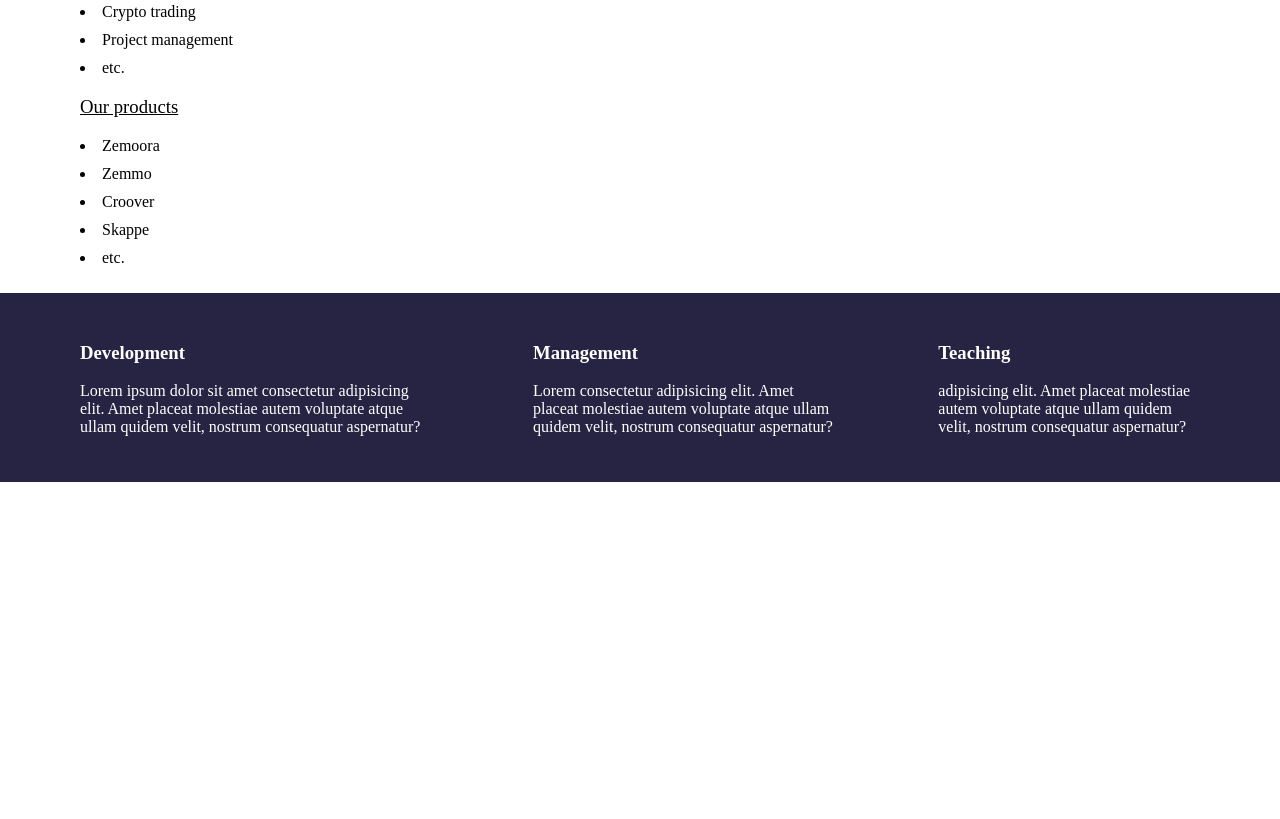
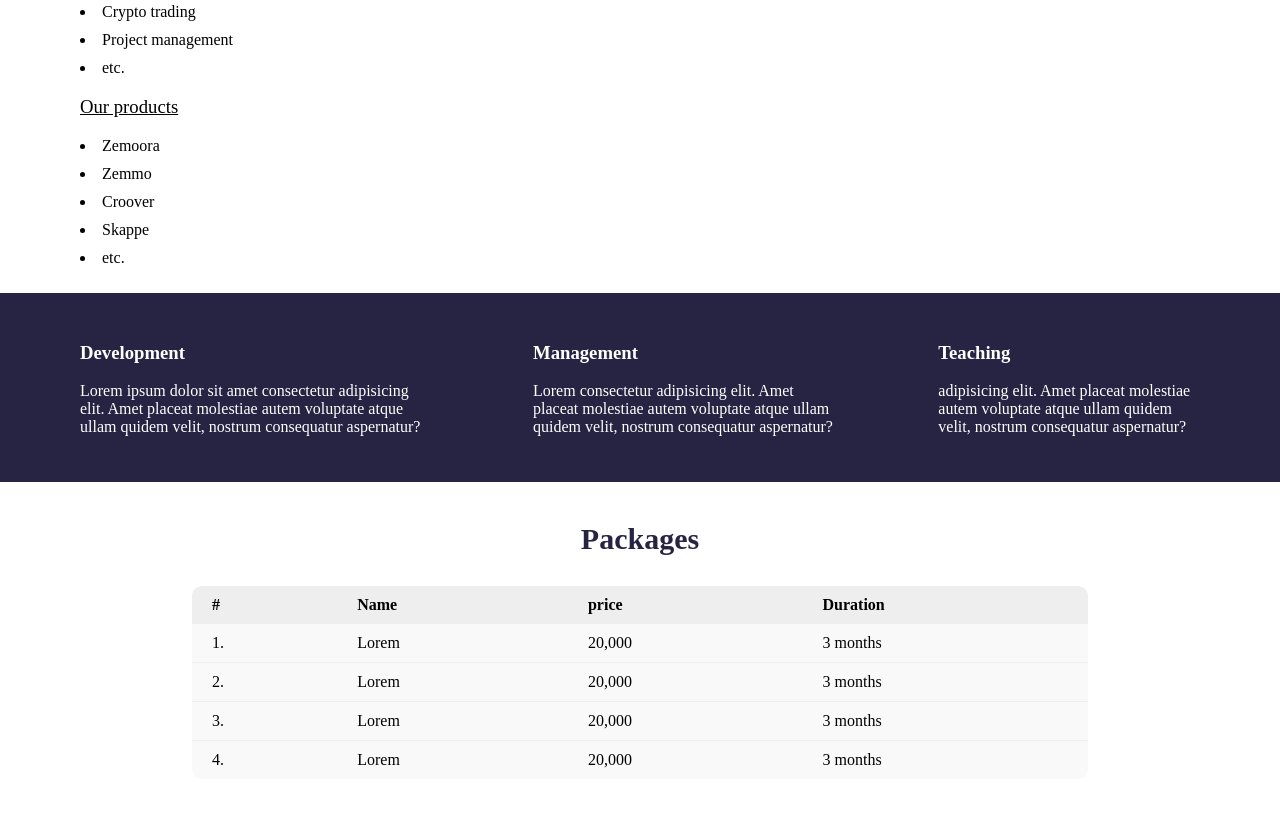
Before and after one commit to durosly/dev103-lesson12-project, a plain HTML site: page index.html in a window 1280 px wide. Shown: the part 932-1751 px from the top of the page. Before the commit the page ends 1414 px from the top, so only its background shows below. Drawn offline with Linux system fonts and the light colour scheme.

Commit message:
designed table layout

```diff
--- a/assets/css/main.css
+++ b/assets/css/main.css
@@ -83,3 +83,49 @@ nav a {
 .slogan-area div {
     margin: 20px 0;
 }
+
+.service-charge {
+    padding: var(--container-padding);
+    display: flex;
+    flex-direction: column;
+    align-items: center;
+}
+
+.service-charge h3 {
+    font-size: 30px;
+    color: var(--color-primary);
+}
+
+.service-charge .table-container {
+    width: 80%;
+    border-radius: 10px;
+    overflow: hidden;
+    margin-bottom: 30px;
+}
+
+.service-charge table {
+    width: 100%;
+    border-collapse: collapse;
+    /* background-color: orange; */
+}
+
+.service-charge td, .service-charge th {
+    padding: 10px 20px;
+}
+
+.service-charge th {
+    text-align: left;
+    background-color: #eeeeee;
+}
+
+.service-charge td {
+    background-color: #f9f9f9;
+}
+
+.service-charge tbody tr {
+    border-bottom: 1px solid #eeeeee;
+}
+
+.service-charge tbody tr:last-child {
+    border-bottom: none;
+}
--- a/index.html
+++ b/index.html
@@ -56,5 +56,46 @@
                 <p>adipisicing elit. Amet placeat molestiae autem voluptate atque ullam quidem velit, nostrum consequatur aspernatur?</p>
             </div>
         </div>
+        <div class="service-charge">
+            <h3>Packages</h3>
+            <div class="table-container">
+                <table>
+                    <thead>
+                        <tr>
+                            <th>#</th>
+                            <th>Name</th>
+                            <th>price</th>
+                            <th>Duration</th>
+                        </tr>
+                    </thead>
+                    <tbody>
+                        <tr>
+                            <td>1.</td>
+                            <td>Lorem</td>
+                            <td>20,000</td>
+                            <td>3 months</td>
+                        </tr>
+                        <tr>
+                            <td>2.</td>
+                            <td>Lorem</td>
+                            <td>20,000</td>
+                            <td>3 months</td>
+                        </tr>
+                        <tr>
+                            <td>3.</td>
+                            <td>Lorem</td>
+                            <td>20,000</td>
+                            <td>3 months</td>
+                        </tr>
+                        <tr>
+                            <td>4.</td>
+                            <td>Lorem</td>
+                            <td>20,000</td>
+                            <td>3 months</td>
+                        </tr>
+                    </tbody>
+                </table>
+            </div>
+        </div>
     </body>
 </html>
```
